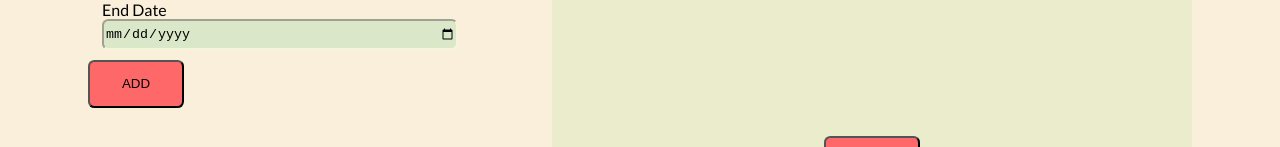
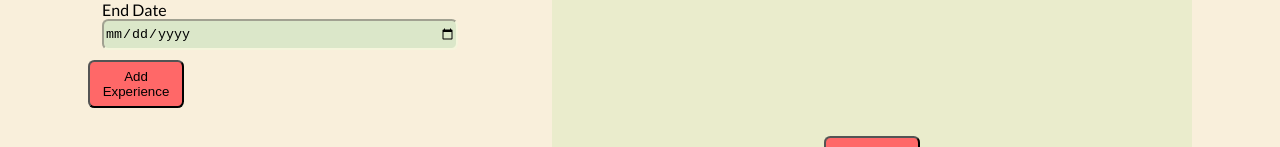
Before and after one commit to rupokghosh/CVBuilder, a React (Create React App) app: page / in a window 1280 px wide. Shown: the part 966-1113 px from the top of the page. Built offline with nearby package versions, Linux system fonts and the light colour scheme.

Commit message:
refactor to make sure multiple entries can be added

```diff
--- a/src/components/Experience.jsx
+++ b/src/components/Experience.jsx
@@ -1,4 +1,5 @@
-import { useEffect, useState } from "react";
+// Experience.jsx
+import React, { useState } from "react";
 
 function Experience({ setFormData }) {
   const [experience, setExperience] = useState({
@@ -8,20 +9,28 @@ function Experience({ setFormData }) {
     endDate: "",
   });
 
-  const handleInputChange = (fieldName, value) => {
-    setExperience((prevExperience) => ({
-      ...prevExperience,
-      [fieldName]: value,
-    }));
-  };
-  useEffect(() => {
+  const addExperience = () => {
+    // Check if all required fields are filled before adding to CV
+    if (
+      experience.companyName &&
+      experience.positionName &&
+      experience.startDate &&
+      experience.endDate
+    ) {
       setFormData((prevData) => ({
         ...prevData,
-      experience,
+        experience: [...prevData.experience, experience],
       }));
-  }, [experience, setFormData]);
+      setExperience({
+        companyName: "",
+        positionName: "",
+        startDate: "",
+        endDate: "",
+      });
+    }
+  };
+
   return (
-    <>
     <div className="experienceInput">
       <fieldset>
         <label htmlFor="companyName">Company</label>
@@ -29,9 +38,11 @@ function Experience({ setFormData }) {
           type="text"
           name="companyName"
           id="companyName"
+          value={experience.companyName}
+          onChange={(e) =>
+            setExperience({ ...experience, companyName: e.target.value })
+          }
           placeholder="Enter company"
-            value={experience.companyName}
-            onChange={(e) => handleInputChange("companyName", e.target.value)}
         />
       </fieldset>
       <fieldset>
@@ -40,9 +51,11 @@ function Experience({ setFormData }) {
           type="text"
           name="positionName"
           id="positionName"
+          value={experience.positionName}
+          onChange={(e) =>
+            setExperience({ ...experience, positionName: e.target.value })
+          }
           placeholder="Enter position title"
-            value={experience.positionName}
-            onChange={(e) => handleInputChange("positionName", e.target.value)}
         />
       </fieldset>
       <fieldset>
@@ -52,7 +65,9 @@ function Experience({ setFormData }) {
           name="startDate"
           id="startDate"
           value={experience.startDate}
-            onChange={(e) => handleInputChange("startDate", e.target.value)}
+          onChange={(e) =>
+            setExperience({ ...experience, startDate: e.target.value })
+          }
         />
         <label htmlFor="endDate">End Date</label>
         <input
@@ -60,12 +75,13 @@ function Experience({ setFormData }) {
           name="endDate"
           id="endDate"
           value={experience.endDate}
-            onChange={(e) => handleInputChange("endDate", e.target.value)}
+          onChange={(e) =>
+            setExperience({ ...experience, endDate: e.target.value })
+          }
         />
       </fieldset>
-        <button>ADD</button>
+      <button onClick={addExperience}>Add Experience</button>
     </div>
-    </>
   );
 }
 
```
Lines whose indentation alone changed are shown as unchanged.
